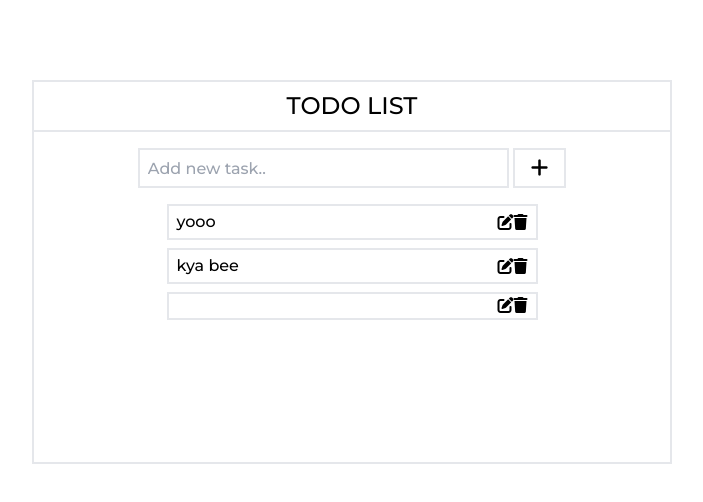
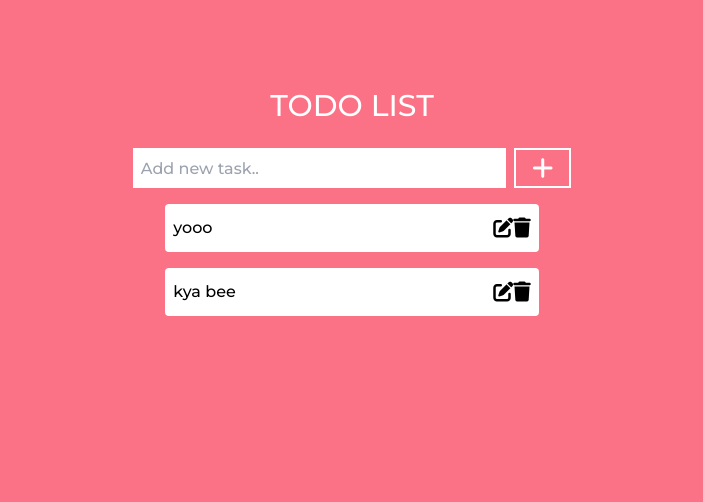
Before and after one commit to FixxooXD/CRUD-JS, a website: page index.html in a window 1280 px wide. Both pictures are taken after a click on the button 827 px from the left and 168 px from the top of the page. Shown: the whole page, without its empty margins (288-991 px from the left). Drawn offline with Linux system fonts and the light colour scheme.

Commit message:
Todo ver-3

```diff
--- a/app.js
+++ b/app.js
@@ -12,9 +12,8 @@ let deletePost = (e) => {
 };
 
 // no whitespace
-function validate(input){
-  if(/^\s/.test(input.value))
-    input.value = '';
+function validate(input) {
+  if (/^\s/.test(input.value)) input.value = "";
 }
 
 let editPost = (e) => {
@@ -22,19 +21,36 @@ let editPost = (e) => {
   e.parentElement.remove();
 };
 
+// Execute a function when the user presses a key on the keyboard
+input.addEventListener("keypress", function (event) {
+  // If the user presses the "Enter" key on the keyboard
+  if (event.key === "Enter") {
+    addFunction();
+  }
+});
+
 addBTN.addEventListener("click", () => {
+  addFunction();
+});
+
+function addFunction() {
+  if (inputVal.value == "") {
+    console.log("yes");
+  } else {
     let container = document.createElement("div");
     List.appendChild(container);
     let listItem = document.createElement("li");
-  listItem.innerHTML = ` <div class="flex justify-between px-2 item-center mt-2 border-2">
-  <li class="w-96 py-1">${inputVal.value}</li>
-  <button onClick="editPost(this)"  id="edit"><i class="fa-solid fa-pen-to-square"></i></button>
+    listItem.innerHTML = `  <div class="flex justify-between px-2 item-center mt-4  rounded bg-white">
+  <li class="w-96 py-3">kya bee</li>
+  <button id="edit" onClick="editPost(this)">
+    <i class="fa-solid fa-pen-to-square text-xl"></i>
+  </button>
   <button id="clear" onclick="deletePost(this)">
-    <i class="fa-solid fa-trash"></i>
+    <i class="fa-solid fa-trash text-xl"></i>
   </button>
 </div>`;
     // listItem.innerHTML = `<div class="flex"><li>${inputVal.value}</li> <button id="clear">clear</button> <button id="edit">edit</button></div>`;
     container.appendChild(listItem);
     inputVal.value = "";
-
-});
+  }
+}
--- a/index.html
+++ b/index.html
@@ -4,7 +4,10 @@
     <meta charset="UTF-8" />
     <meta http-equiv="X-UA-Compatible" content="IE=edge" />
     <meta name="viewport" content="width=device-width, initial-scale=1.0" />
-    <link href="https://fonts.googleapis.com/css2?family=Montserrat:wght@500&display=swap" rel="stylesheet">
+    <link
+      href="https://fonts.googleapis.com/css2?family=Montserrat:wght@500&display=swap"
+      rel="stylesheet"
+    />
     <link
       rel="stylesheet"
       href="https://cdnjs.cloudflare.com/ajax/libs/font-awesome/6.2.0/css/all.min.css"
@@ -14,49 +17,65 @@
     />
     <link rel="stylesheet" href="./output.css" />
     <style>
-      li,span,input{
-        font-family: 'Montserrat', sans-serif;
+      li,
+      span,
+      input {
+        font-family: "Montserrat", sans-serif;
+      }
+      body {
+        /* background-image: linear-gradient(to right, #40E0D0 , #FF8C00, #FF0080); */
+        /* background-color: #222; */
       }
     </style>
     <title>TODO-LIST</title>
   </head>
-  <body class="flex justify-center">
-    <div class="border-2 sm:w-1/2 mt-20 h-96 overflow-y-auto">
+  <body class="flex justify-center bg-rose-400">
+    <div class="sm:w-1/2 mt-20 h-screen overflow-y-auto bg-rose-400">
       <!-- banner -->
-      <div class="title border-b-2 text-center py-2 px-2"><span class="text-2xl">TODO LIST</span></div>
+      <div class="title text-center py-2 px-2">
+        <span class="text-3xl text-white">TODO LIST</span>
+      </div>
       <!-- input -->
       <div class="inputAddBtn-Rapper flex justify-center mt-4">
-        <!-- <textarea name="" id="input" class="border-2 w-1/2"></textarea> -->
         <input
-        oninput="validate(this)"
+          oninput="validate(this)"
           type="text"
           name="input"
           placeholder="Add new task.."
           id="input"
-          class="border-2 w-7/12 h-10 px-2 "
+          class="w-7/12 h-10 px-2"
         />
-        <button id="addBtn" class="border-2 px-4 ml-1 text-xl"><i class="fa-solid fa-plus"></i></button>
+        <button
+          id="addBtn"
+          class="border-2 border-current px-4 ml-2 text-2xl text-white"
+        >
+          <i class="fa-solid fa-plus"></i>
+        </button>
       </div>
       <!-- items -->
       <div class="flex justify-center item-center h-10">
-        <ol class="list w-7/12 mt-2">
-          <div class="flex justify-between px-2 item-center mt-2 border-2">
-            <li class="w-96 py-1">yooo</li>
+        <ol class="list w-7/12">
+          <div
+            class="flex justify-between px-2 item-center mt-4 rounded bg-white"
+          >
+            <li class="w-96 py-3">yooo</li>
             <button id="edit" onClick="editPost(this)">
-              <i class="fa-solid fa-pen-to-square"></i>
+              <i class="fa-solid fa-pen-to-square text-xl"></i>
             </button>
             <button id="clear" onclick="deletePost(this)">
-              <i class="fa-solid fa-trash"></i>
+              <i class="fa-solid fa-trash text-xl"></i>
             </button>
           </div>
 
-          <div class="flex justify-between px-2 item-center mt-2 border-2">
-            <li class="w-96 py-1">kya bee</li>
+          <div
+            class="flex justify-between px-2 item-center mt-4 rounded bg-white"
+          >
+            <li class="w-96 py-3">kya bee</li>
             <button id="edit" onClick="editPost(this)">
-              <i class="fa-solid fa-pen-to-square"></i>
+              <i class="fa-solid fa-pen-to-square text-xl"></i>
             </button>
             <button id="clear" onclick="deletePost(this)">
-              <i class="fa-solid fa-trash"></i>
+              <i class="fa-solid fa-trash text-xl"></i>
             </button>
           </div>
         </ol>
```
Also changed, not shown: output.css. Lines whose indentation alone changed are shown as unchanged.
